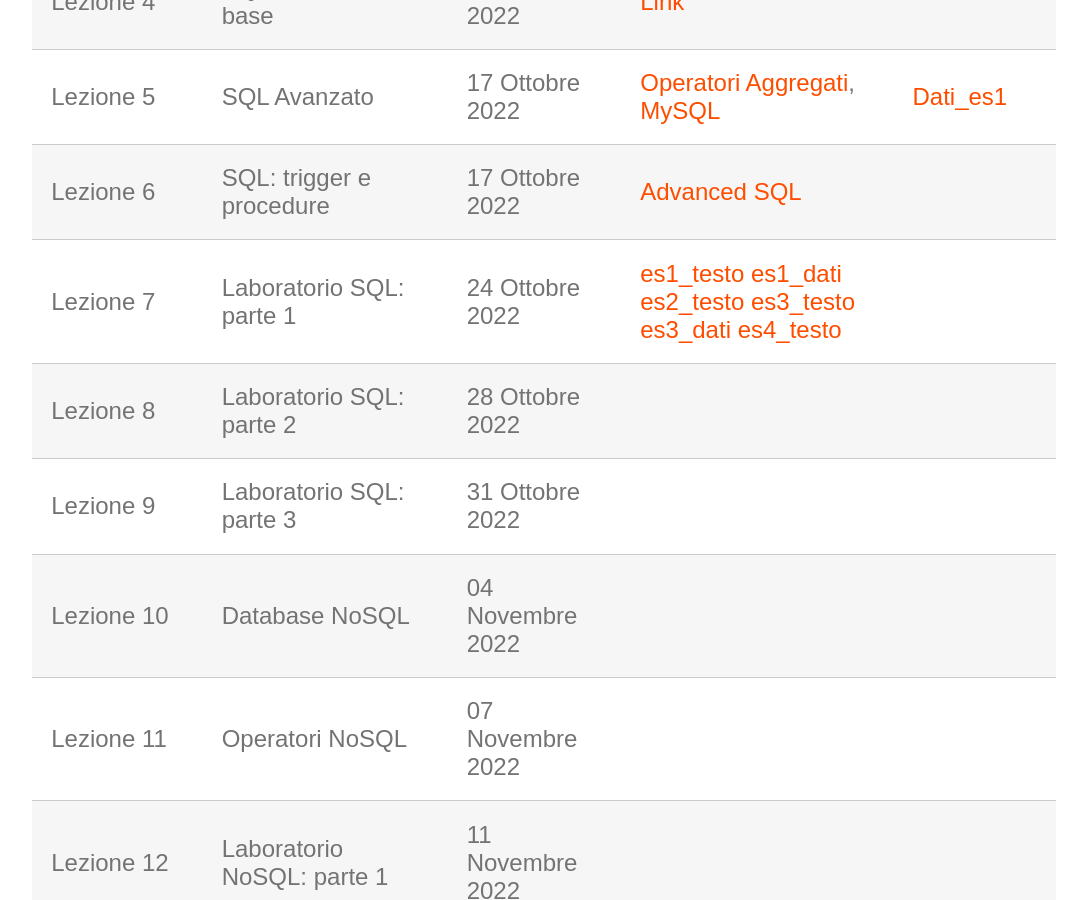
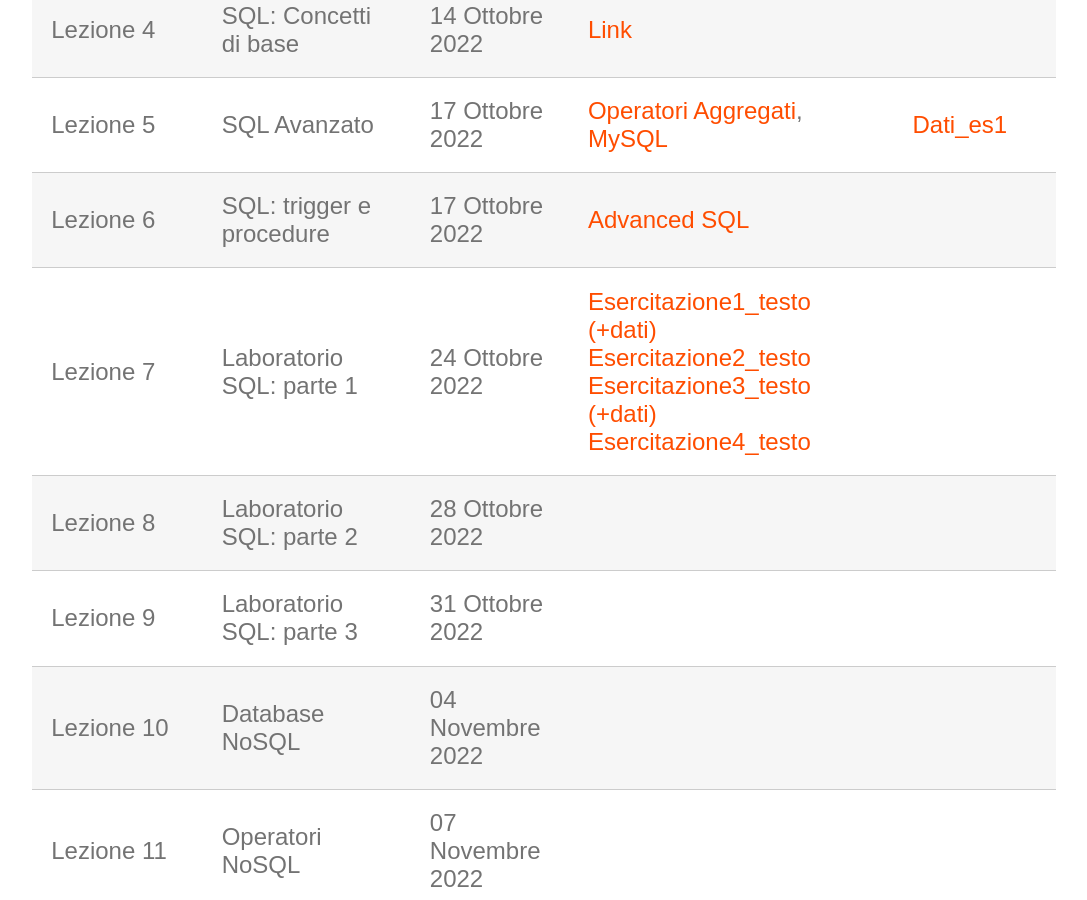
Before and after one commit to perceivelab/database-course, a Jekyll site: the page built from lezioni.md, in a window 1280 px wide and 900 px high, scrolled down 787 px. Shown: the whole window, without its empty margins (96-1183 px from the left). Built offline with Jekyll 4.4.1, drawn with Linux system fonts in a browser that asks for light colours; our own code applies the rules of GitHub Pages for plain Markdown files.

Commit message:
Update lezioni.md

```diff
--- a/lezioni.md
+++ b/lezioni.md
@@ -14,7 +14,7 @@ Questa pagina contiene le slide, note e gli esempi di codice delle lezioni del c
 | Lezione 4  | SQL: Concetti di base                    | 14 Ottobre 2022   | [Link](https://drive.google.com/file/d/1zLyhfNtUqWMqimEtk2PAbZJsA6m6o6aS/view?usp=sharing)                        |             |
 | Lezione 5  | SQL Avanzato                             | 17 Ottobre 2022   | [Operatori Aggregati](https://drive.google.com/file/d/1YqAuOcYnx2okRPGMOlK00QKvHX6t-Cf2/view?usp=sharing), [MySQL](https://drive.google.com/file/d/1vsvOpQil_n-gnUfZv1C0aTXPbk3eorOK/view?usp=sharing)                       | [Dati_es1](https://drive.google.com/file/d/1tuE5tC5BfNo53BtE35M-ITawzY5-AMdB/view?usp=sharing)            |
 | Lezione 6  | SQL: trigger e procedure                 | 17 Ottobre 2022   |    [Advanced SQL](https://drive.google.com/file/d/1gwbvt1cCsAN91pKShpLmL8Oj_n_zUnp6/view?usp=sharing)                     |             |
-| Lezione 7  | Laboratorio SQL: parte 1                 | 24 Ottobre 2022   | [es1_testo](https://drive.google.com/file/d/1U7OOJdAS7KO35V79Vkql-YpQXpWCPwRe/view?usp=sharing) [es1_dati](https://drive.google.com/file/d/122AD9a5xM8PO9B2fIntYr81e0XD-PYM0/view?usp=sharing) [es2_testo](https://drive.google.com/file/d/1lpOeANRIWdL4h5ZbLlucaei8sS1Z3sCH/view?usp=sharing) [es3_testo](https://drive.google.com/file/d/1UBj_yDPDhH0sH9tkBtHdZI0sey8b-94q/view?usp=sharing) [es3_dati](https://drive.google.com/file/d/1Lso_VbmuBDzh7EZmy8xklQM3Bns2T-Uf/view?usp=sharing) [es4_testo](https://drive.google.com/file/d/1kx_pa-Yqc9-CLwG40t6fspy2g8xAlcDF/view?usp=sharing)                    |             |
+| Lezione 7  | Laboratorio SQL: parte 1                 | 24 Ottobre 2022   | [Esercitazione1_testo](https://drive.google.com/file/d/1U7OOJdAS7KO35V79Vkql-YpQXpWCPwRe/view?usp=sharing) [(+dati)](https://drive.google.com/file/d/122AD9a5xM8PO9B2fIntYr81e0XD-PYM0/view?usp=sharing) [Esercitazione2_testo](https://drive.google.com/file/d/1lpOeANRIWdL4h5ZbLlucaei8sS1Z3sCH/view?usp=sharing) [Esercitazione3_testo](https://drive.google.com/file/d/1UBj_yDPDhH0sH9tkBtHdZI0sey8b-94q/view?usp=sharing) [(+dati)](https://drive.google.com/file/d/1Lso_VbmuBDzh7EZmy8xklQM3Bns2T-Uf/view?usp=sharing) [Esercitazione4_testo](https://drive.google.com/file/d/1kx_pa-Yqc9-CLwG40t6fspy2g8xAlcDF/view?usp=sharing)                    |             |
 | Lezione 8  | Laboratorio SQL: parte 2                 | 28 Ottobre 2022   |                         |             |
 | Lezione 9  | Laboratorio SQL: parte 3                 | 31 Ottobre 2022   |                         |             |
 | Lezione 10 | Database NoSQL                           | 04 Novembre 2022  |                         |             |
```
